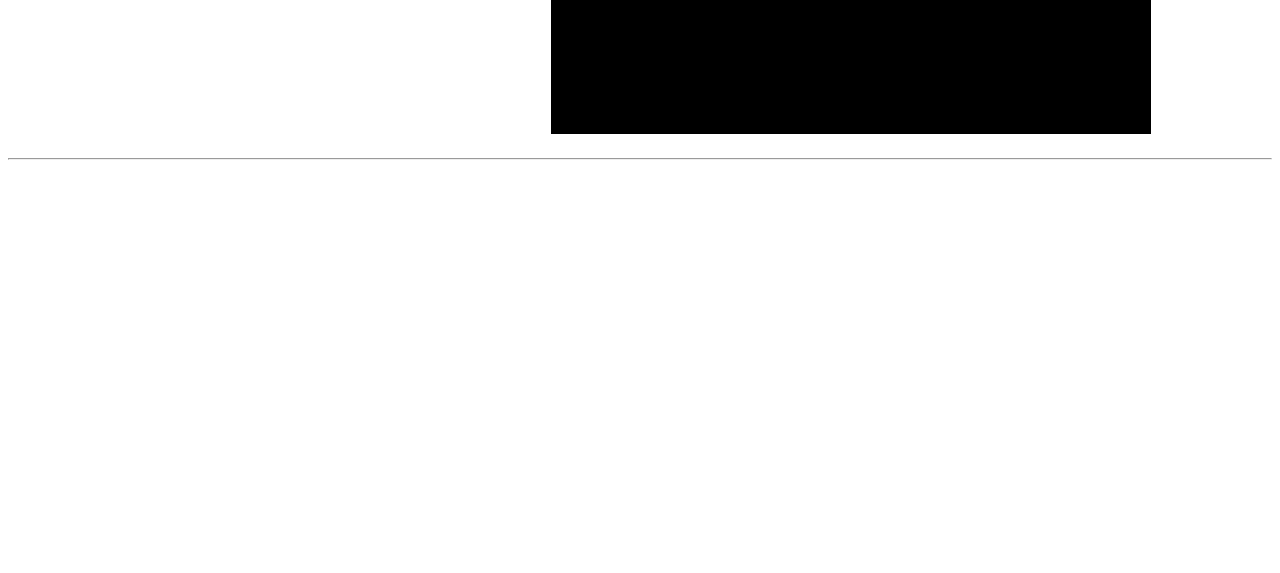
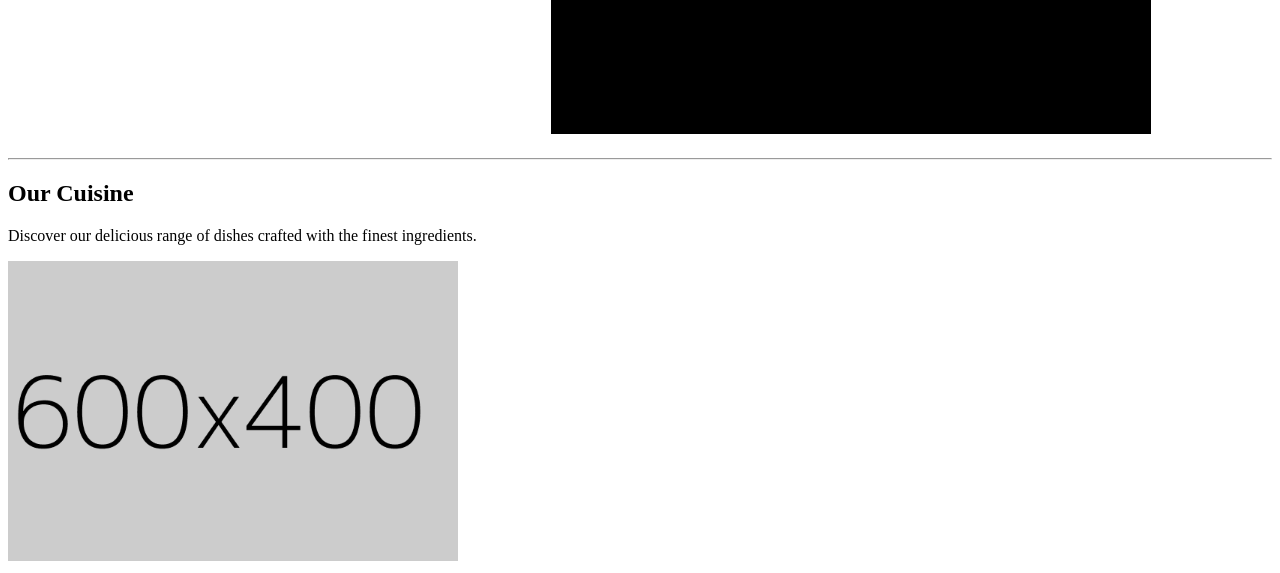
Before and after one commit to Arti05-Ambre/New-version-of-Mern-stack, a plain HTML site: page Html/index.html in a window 1280 px wide. Shown: the part 322-895 px from the top of the page. Before the commit the page ends 800 px from the top, so only its background shows below. Drawn offline with Linux system fonts and the light colour scheme.

Commit message:
this is new section

```diff
--- a/Html/index.html
+++ b/Html/index.html
@@ -35,5 +35,13 @@
         </table>
     </header>
     <hr />
+
+<section></section>
+    <h2>Our Cuisine</h2>
+    <p>Discover our delicious range of dishes crafted with the finest ingredients.</p>
+    <img src="./000000.png" height="300" alt="dummy img"
+</section>
+
+
 </body>
 </html>
```
Also changed, not shown: Html/000000.png (added).
